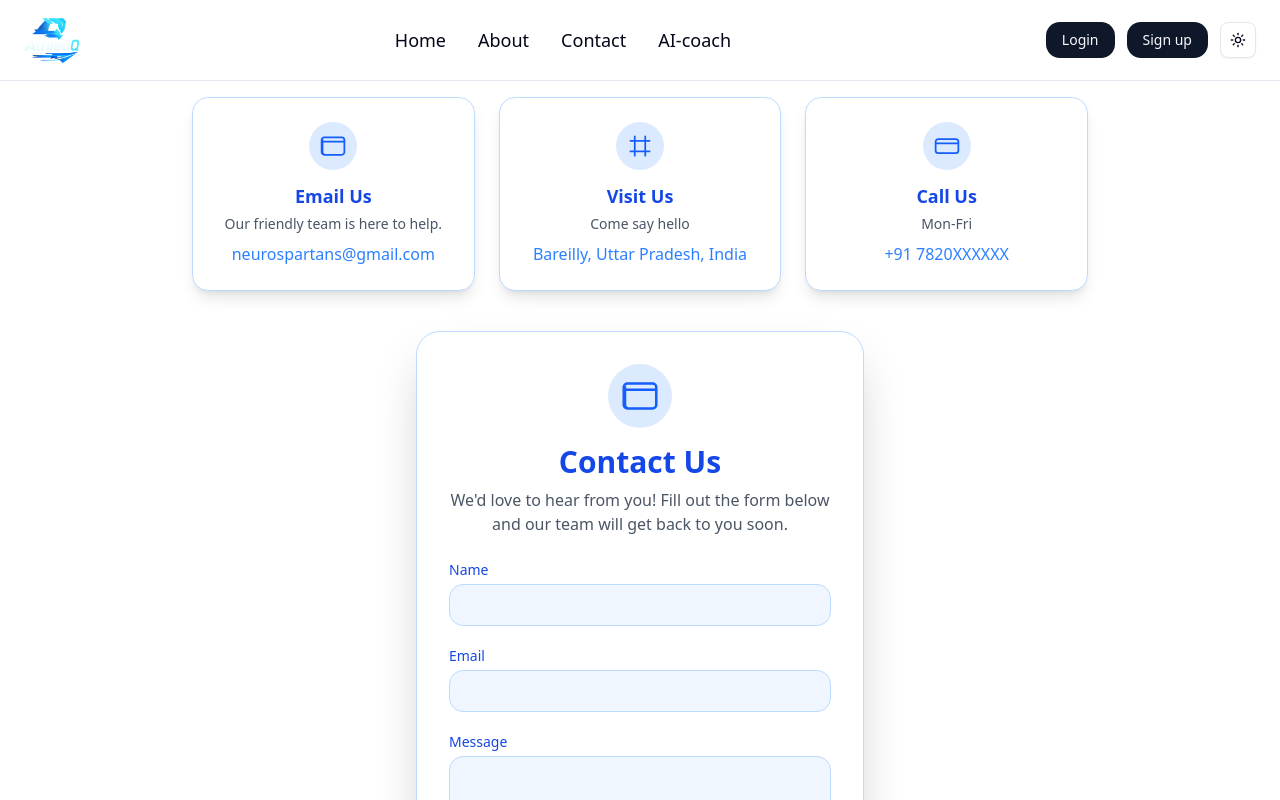
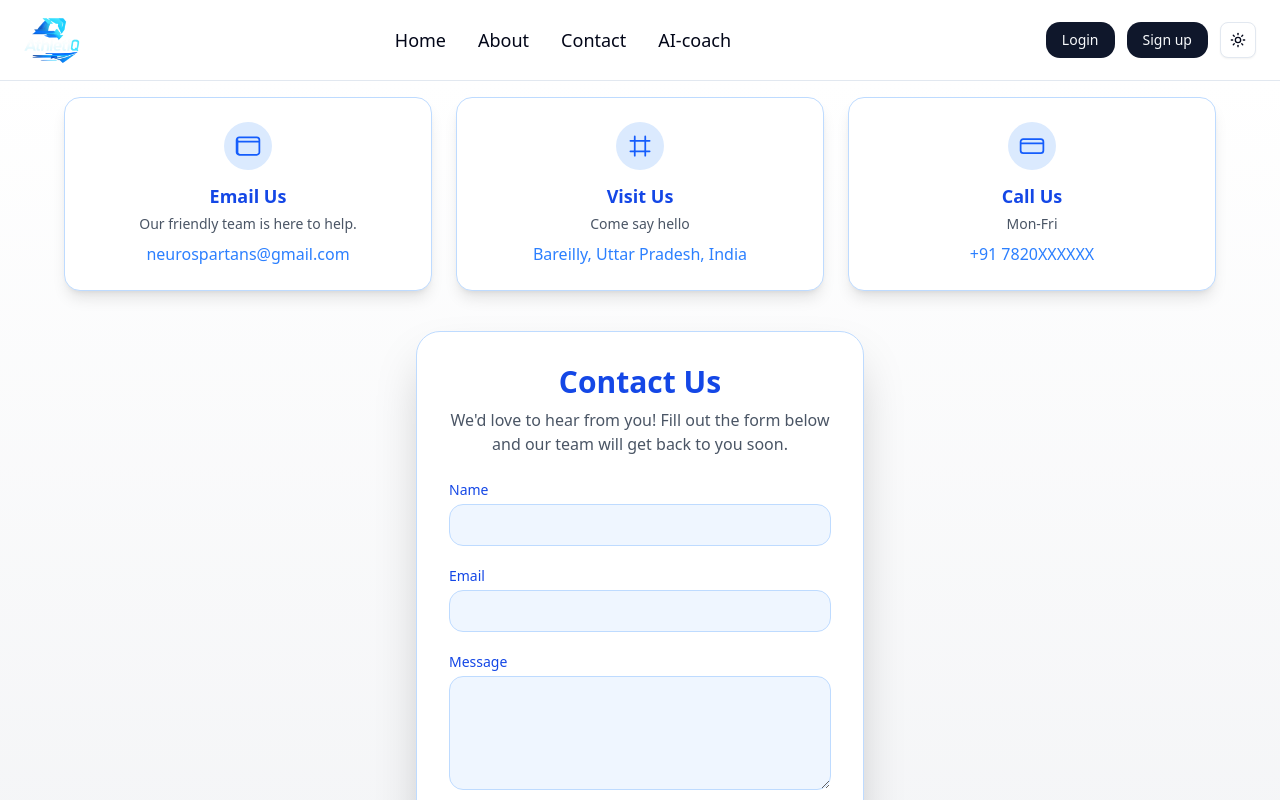
Before and after one commit to ashmitsingh13/AthletiQ, a Next.js app: page /contact in a window 1280 px wide. Shown: the top 800 px of the page. Built offline with nearby package versions, Linux system fonts and the light colour scheme; no server answers.

Commit message:
Add New Features

```diff
--- a/src/app/contact/page.tsx
+++ b/src/app/contact/page.tsx
@@ -27,19 +27,20 @@ export default function ContactPage() {
       } else {
         setStatus("error");
       }
-    } catch (err) {
+    } catch {
       setStatus("error");
     }
   };
 
   return (
-    <div className="min-h-screen  dark:from-[#0a0f2c] dark:via-[#111c44] dark:to-[#1c2541] flex items-center justify-center p-4">
-      <div className="w-full max-w-4xl mx-auto flex flex-col gap-10 items-center">
+    <div className="min-h-screen bg-gradient-to-b from-white to-gray-100 dark:from-[#0a0f2c] dark:via-[#111c44] dark:to-[#1c2541] flex flex-col items-center justify-center p-4">
+      <div className="w-full max-w-6xl mx-auto flex flex-col gap-10 items-center">
+
         {/* Contact Info Cards */}
         <div className="w-full grid grid-cols-1 sm:grid-cols-2 lg:grid-cols-3 gap-6">
+          {/* Email Card */}
           <div className="bg-white dark:bg-[#181c2f] rounded-2xl shadow-lg border border-blue-200 dark:border-blue-900 p-6 flex flex-col items-center">
             <span className="inline-flex items-center justify-center w-12 h-12 rounded-full bg-blue-100 dark:bg-blue-900 mb-3">
-              {/* Email Icon */}
               <svg xmlns="http://www.w3.org/2000/svg" fill="none" viewBox="0 0 24 24" strokeWidth={1.5} stroke="currentColor" className="w-7 h-7 text-blue-600 dark:text-blue-400">
                 <path strokeLinecap="round" strokeLinejoin="round" d="M21.75 6.75v10.5a2.25 2.25 0 01-2.25 2.25H4.5a2.25 2.25 0 01-2.25-2.25V6.75m19.5 0A2.25 2.25 0 0019.5 4.5H4.5a2.25 2.25 0 00-2.25 2.25m19.5 0v.75a.75.75 0 01-.75.75H3.75a.75.75 0 01-.75-.75v-.75m0 0v10.5a2.25 2.25 0 002.25 2.25h14.25a2.25 2.25 0 002.25-2.25V6.75" />
               </svg>
@@ -48,9 +49,10 @@ export default function ContactPage() {
             <p className="text-sm text-gray-600 dark:text-gray-400 mb-2">Our friendly team is here to help.</p>
             <a href="mailto:neurospartans@gmail.com" className="text-blue-500 font-medium">neurospartans@gmail.com</a>
           </div>
+
+          {/* Location Card */}
           <div className="bg-white dark:bg-[#181c2f] rounded-2xl shadow-lg border border-blue-200 dark:border-blue-900 p-6 flex flex-col items-center">
             <span className="inline-flex items-center justify-center w-12 h-12 rounded-full bg-blue-100 dark:bg-blue-900 mb-3">
-              {/* Location Icon */}
               <svg xmlns="http://www.w3.org/2000/svg" fill="none" viewBox="0 0 24 24" strokeWidth={1.5} stroke="currentColor" className="w-7 h-7 text-blue-600 dark:text-blue-400">
                 <path strokeLinecap="round" strokeLinejoin="round" d="M16.5 3.75v16.5m-9-16.5v16.5M3.75 7.5h16.5m-16.5 9h16.5" />
               </svg>
@@ -59,9 +61,10 @@ export default function ContactPage() {
             <p className="text-sm text-gray-600 dark:text-gray-400 mb-2">Come say hello</p>
             <span className="text-blue-500 font-medium text-center">Bareilly, Uttar Pradesh, India</span>
           </div>
+
+          {/* Call Card */}
           <div className="bg-white dark:bg-[#181c2f] rounded-2xl shadow-lg border border-blue-200 dark:border-blue-900 p-6 flex flex-col items-center">
             <span className="inline-flex items-center justify-center w-12 h-12 rounded-full bg-blue-100 dark:bg-blue-900 mb-3">
-              {/* Call Icon */}
               <svg xmlns="http://www.w3.org/2000/svg" fill="none" viewBox="0 0 24 24" strokeWidth={1.5} stroke="currentColor" className="w-7 h-7 text-blue-600 dark:text-blue-400">
                 <path strokeLinecap="round" strokeLinejoin="round" d="M2.25 8.25v7.5A2.25 2.25 0 004.5 18h15a2.25 2.25 0 002.25-2.25v-7.5m-19.5 0A2.25 2.25 0 014.5 6h15a2.25 2.25 0 012.25 2.25m-19.5 0v.75a.75.75 0 00.75.75h18a.75.75 0 00.75-.75v-.75m-19.5 0v7.5A2.25 2.25 0 004.5 18h15a2.25 2.25 0 002.25-2.25v-7.5" />
               </svg>
@@ -72,20 +75,14 @@ export default function ContactPage() {
           </div>
         </div>
 
-        {/* Contact Form Card */}
+        {/* Contact Form */}
         <div className="w-full max-w-md bg-white dark:bg-[#181c2f] p-8 rounded-3xl shadow-2xl border border-blue-200 dark:border-blue-900 mx-auto">
           <div className="flex flex-col items-center mb-6">
-            <span className="inline-flex items-center justify-center w-16 h-16 rounded-full bg-blue-100 dark:bg-blue-900 mb-4">
-              <svg xmlns="http://www.w3.org/2000/svg" fill="none" viewBox="0 0 24 24" strokeWidth={1.5} stroke="currentColor" className="w-10 h-10 text-blue-600 dark:text-blue-400">
-                <path strokeLinecap="round" strokeLinejoin="round" d="M21.75 6.75v10.5a2.25 2.25 0 01-2.25 2.25H4.5a2.25 2.25 0 01-2.25-2.25V6.75m19.5 0A2.25 2.25 0 0019.5 4.5H4.5a2.25 2.25 0 00-2.25 2.25m19.5 0v.75a.75.75 0 01-.75.75H3.75a.75.75 0 01-.75-.75v-.75m0 0v10.5a2.25 2.25 0 002.25 2.25h14.25a2.25 2.25 0 002.25-2.25V6.75" />
-              </svg>
-            </span>
             <h1 className="text-3xl font-bold mb-2 text-blue-700 dark:text-blue-300">Contact Us</h1>
             <p className="text-base text-gray-600 dark:text-gray-400 text-center">We&apos;d love to hear from you! Fill out the form below and our team will get back to you soon.</p>
           </div>
 
           <form onSubmit={handleSubmit} className="space-y-5">
-            {/* ...existing form fields... */}
             <div>
               <label className="block text-sm font-medium mb-1 text-blue-700 dark:text-blue-300">Name</label>
               <input
```
